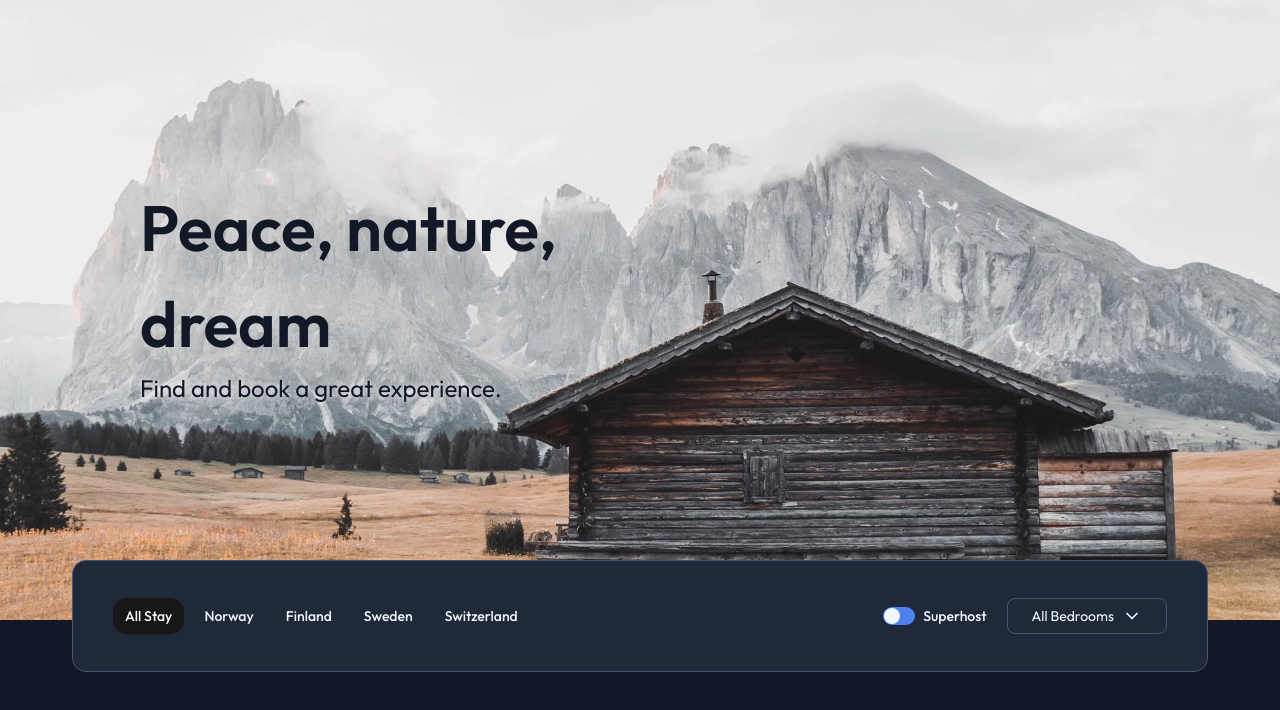
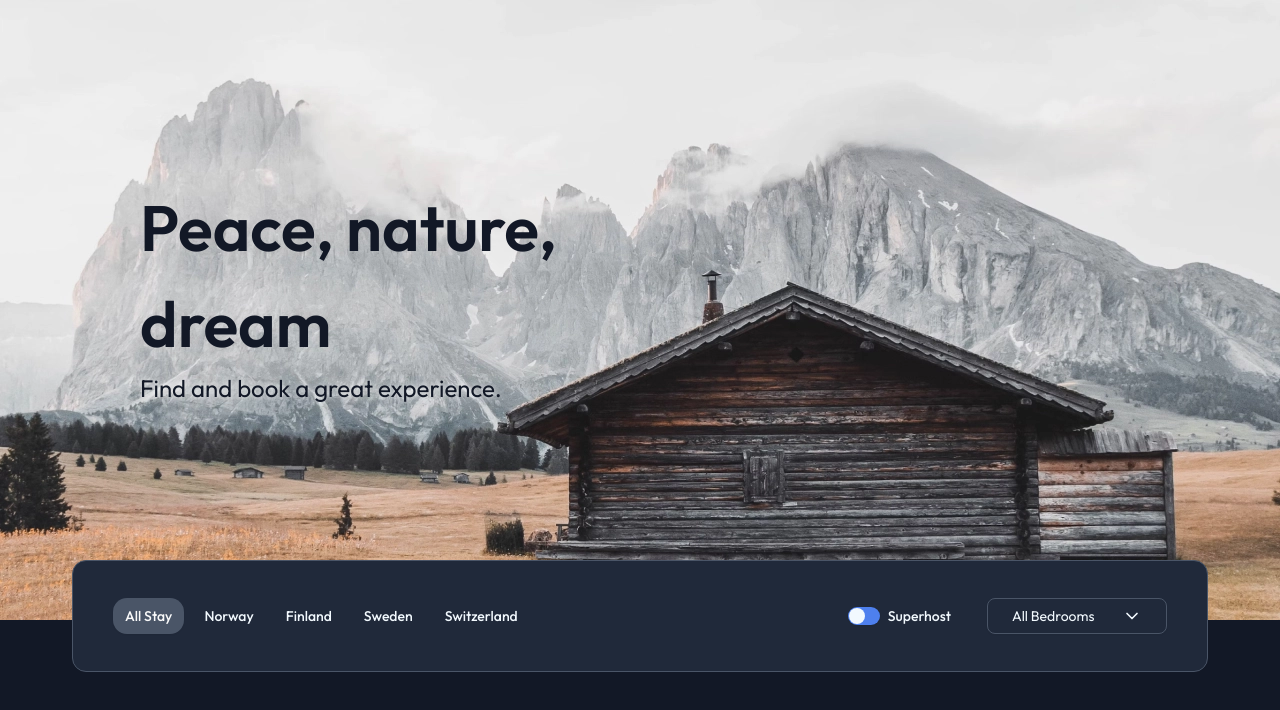
Before and after one commit to rockethelll/property-list, a React (Vite) app: page / in a window 1280 px wide. Shown: the top 710 px of the page. Built offline with nearby package versions, Linux system fonts and the light colour scheme; no server answers.

Commit message:
refactor FiltersComponent layout for better responsiveness; update button styles for improved hover effect; integrate zustand devtools for enhanced state management

```diff
--- a/src/components/FiltersComponent.tsx
+++ b/src/components/FiltersComponent.tsx
@@ -28,12 +28,12 @@ const FiltersComponent = () => {
       aria-label='Property filters'
       className='absolute top-[360px] lg:h-28 lg:top-[560px] left-[50%] translate-x-[-50%] flex lg:flex-row flex-col items-center justify-center px-10 py-8 border bg-superhost rounded-xl border-border-1 lg:max-w-[1136px] lg:w-[90%] z-10'
     >
-      <div className='grid grid-cols-2 gap-3 w-full max-w-[250px] lg:max-w-none lg:mb-0 mb-6 text-foreground lg:flex lg:flex-row lg:gap-2 lg:flex-wrap'>
+      <div className='grid grid-cols-2 gap-3 w-full max-w-[250px] sm:max-w-none lg:max-w-none lg:mb-0 mb-6 text-foreground sm:flex sm:flex-row lg:gap-2 lg:flex-wrap'>
         {filtersButtons.map((filterButton, index) => (
           <Button
             key={filterButton.label}
             variant={selectedLocation === filterButton.location ? 'default' : 'ghost'}
-            className={`px-3 py-2 cursor-pointer hover:bg-white/15 rounded-xl ${
+            className={`px-3 py-2 cursor-pointer hover:bg-white/40 rounded-xl ${
               index === filtersButtons.length - 1 ? 'col-span-2' : ''
             }`}
             onClick={() => setSelectedLocation(filterButton.location)}
@@ -42,9 +42,10 @@ const FiltersComponent = () => {
           </Button>
         ))}
       </div>
-      <div className='flex items-center mb-5 space-x-2 lg:mb-0 lg:pr-5'>
-        <Switch id='superhost' checked={isSuperhost} onCheckedChange={setIsSuperhost} />
-        <Label htmlFor='superhost'>Superhost</Label>
+      <div className='flex flex-col sm:flex-row items-center gap-4'>
+        <div className='flex items-center space-x-2 lg:mb-0 lg:pr-5'>
+          <Switch id='superhost' checked={isSuperhost} onCheckedChange={setIsSuperhost} />
+          <Label htmlFor='superhost'>Superhost</Label>
       </div>
       <Select value={selectedBedroom} onValueChange={setSelectedBedroom}>
         <SelectTrigger className='w-[180px] px-6'>
@@ -58,11 +59,12 @@ const FiltersComponent = () => {
           <SelectGroup>
             <SelectLabel>Bedrooms</SelectLabel>
             <SelectItem value='all'>All Bedrooms</SelectItem>
-            <SelectItem value='1'>1 Bedroom</SelectItem>
-            <SelectItem value='2'>2 Bedrooms</SelectItem>
+            <SelectItem value='1'>1</SelectItem>
+            <SelectItem value='2'>2</SelectItem>
           </SelectGroup>
         </SelectContent>
-      </Select>
+        </Select>
+      </div>
     </section>
   );
 };
--- a/src/components/ui/button.tsx
+++ b/src/components/ui/button.tsx
@@ -9,7 +9,7 @@ const buttonVariants = cva(
   {
     variants: {
       variant: {
-        default: 'bg-primary text-primary-foreground shadow-xs hover:bg-primary/90',
+        default: 'bg-border-1 text-primary-foreground shadow-xs hover:bg-primary/90',
         destructive:
           'bg-destructive text-white shadow-xs hover:bg-destructive/90 focus-visible:ring-destructive/20 dark:focus-visible:ring-destructive/40 dark:bg-destructive/60',
         outline:
--- a/src/state/propertyStore.tsx
+++ b/src/state/propertyStore.tsx
@@ -1,5 +1,6 @@
 import { create } from 'zustand';
 import { Property } from '@/hooks/useFetch';
+import { devtools } from 'zustand/middleware';
 
 type Location = 'All Stay' | 'Norway' | 'Finland' | 'Sweden' | 'Switzerland';
 type Bedroom = 'all' | '1' | '2';
@@ -14,7 +15,8 @@ type PropertyStore = {
   filterProperties: (properties: Property[]) => Property[];
 };
 
-export const usePropertyStore = create<PropertyStore>((set, get) => ({
+export const usePropertyStore = create<PropertyStore>()(
+  devtools((set, get) => ({
     isSuperhost: false,
     setIsSuperhost: (value) => {
       set({ isSuperhost: value });
@@ -36,4 +38,5 @@ export const usePropertyStore = create<PropertyStore>((set, get) => ({
         return locationMatch && superhostMatch && bedroomMatch;
       });
     },
-}));
+  })),
+);
```
Lines whose indentation alone changed are shown as unchanged.
